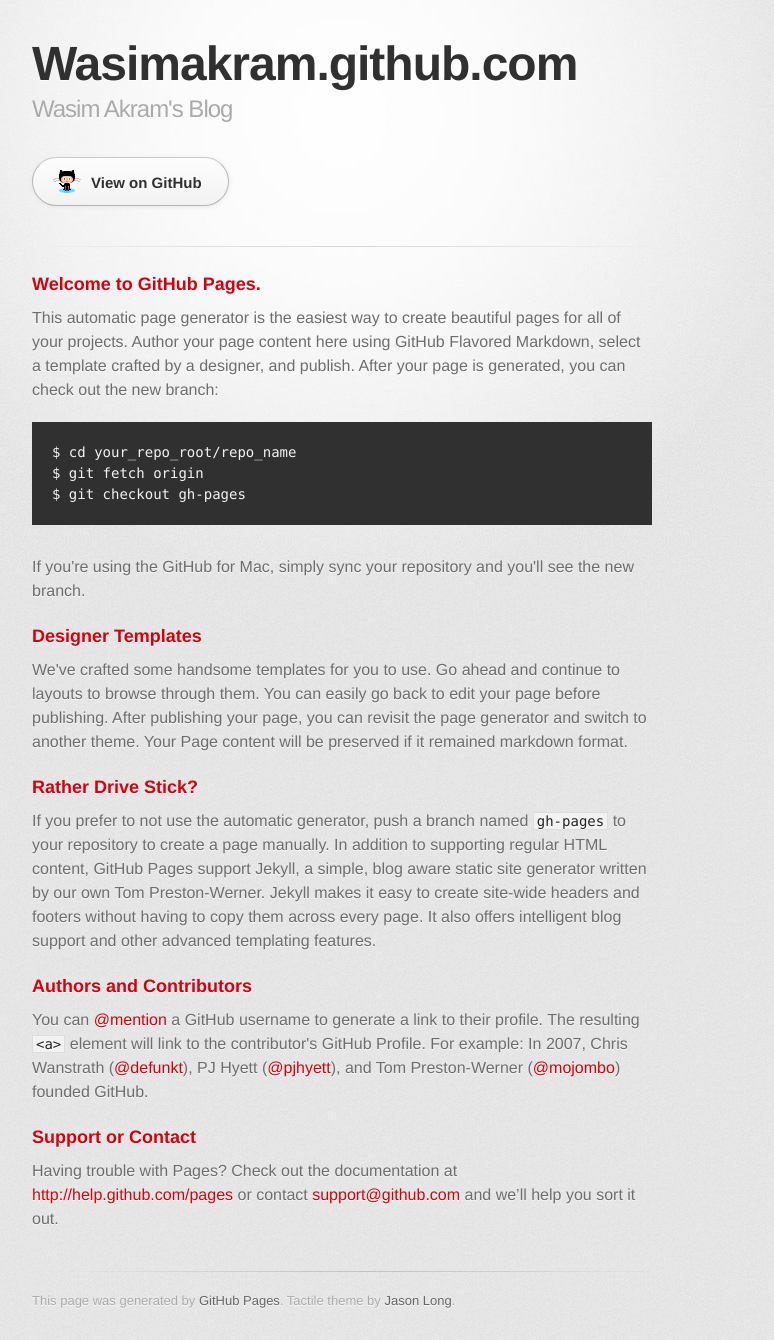
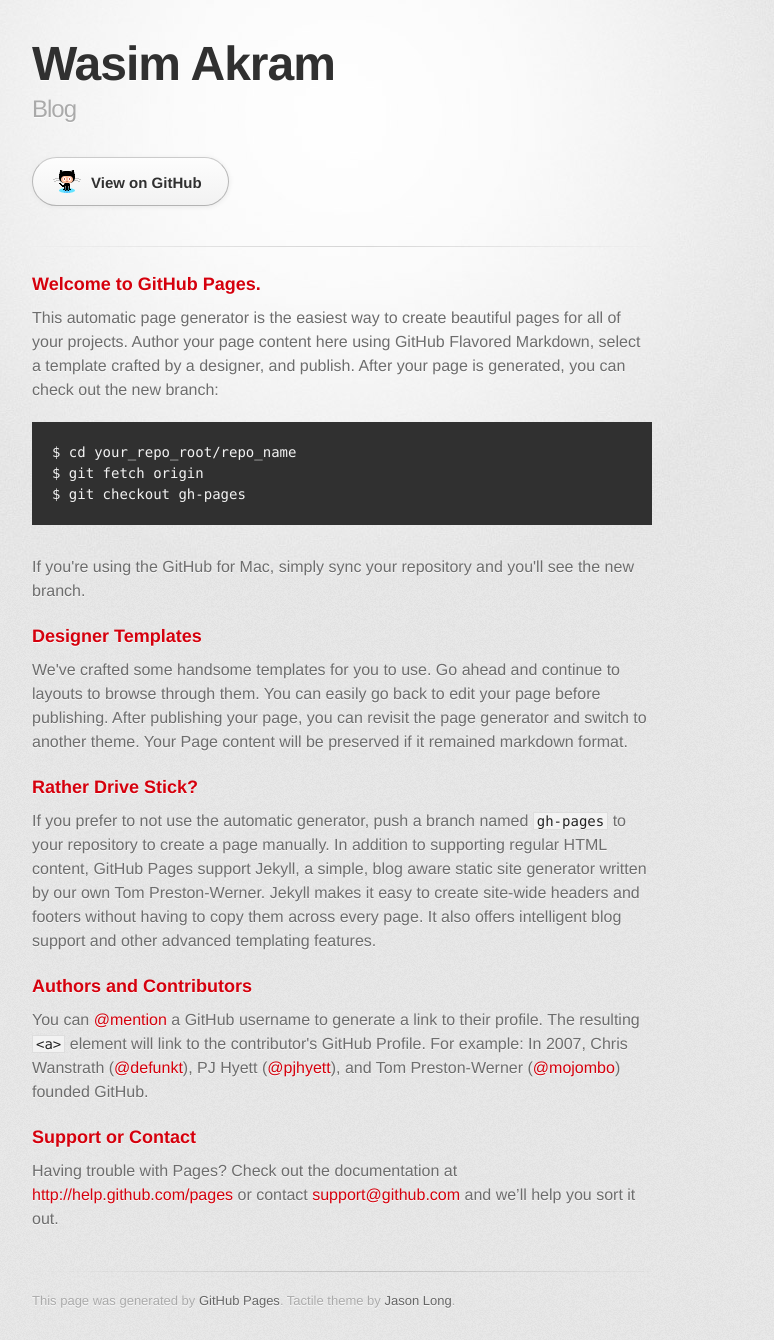
Before and after one commit to wasimakram/wasimakram.github.com, a Jekyll site: the page index.html, which Jekyll copies as it is, in a window 1280 px wide. Shown: the whole page, without its empty margins (298-1072 px from the left). Built offline with Jekyll 4.4.1, drawn with Linux system fonts in a browser that asks for light colours; some web fonts are replaced.

```diff
--- a/index.html
+++ b/index.html
@@ -10,7 +10,7 @@
     <!--[if lt IE 9]>
     <script src="//html5shiv.googlecode.com/svn/trunk/html5.js"></script>
     <![endif]-->
-    <title>Wasimakram.github.com by wasimakram</title>
+    <title>Wasim Akram by wasimakram</title>
   </head>
 
   <body>
@@ -18,8 +18,8 @@
       <div class="inner">
 
         <header>
-          <h1>Wasimakram.github.com</h1>
-          <h2>Wasim Akram's Blog</h2>
+          <h1>Wasim Akram</h1>
+          <h2>Blog</h2>
         </header>
 
         <section id="downloads" class="clearfix">
```
Also changed, not shown: other parts of index.html (+10 -0 lines), params.json (+1 -1 lines).
